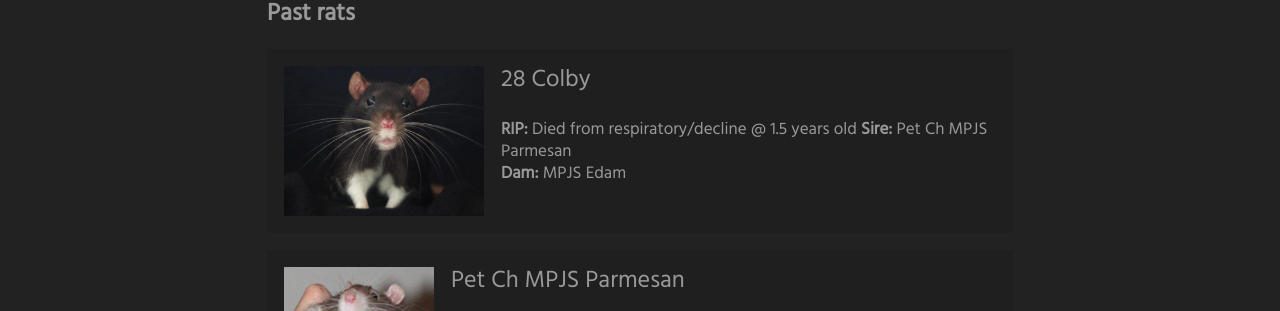
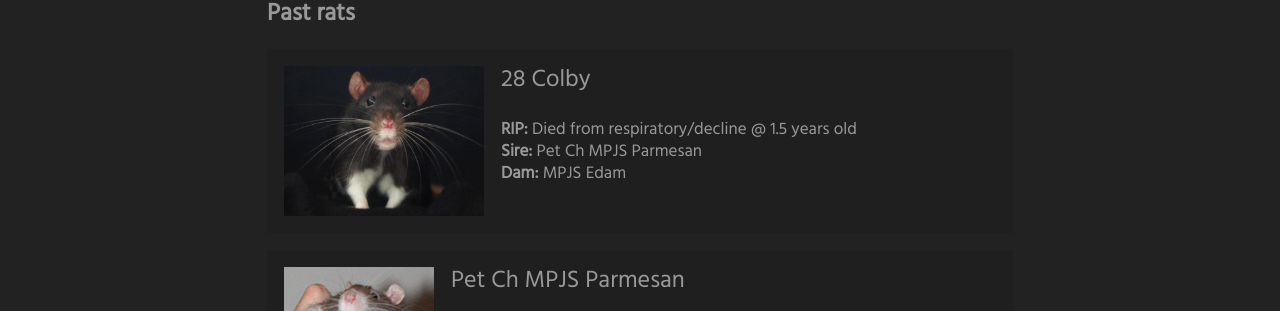
Before and after one commit to 28keish/28rats, a Jekyll site: the page built from rats.md, in a window 1280 px wide. Shown: the part 876-1187 px from the top of the page. Built offline with Jekyll 4.4.1, drawn with Linux system fonts in a browser that asks for light colours.

Commit message:
Updated Rats

```diff
--- a/rats.md
+++ b/rats.md
@@ -102,7 +102,7 @@ layout: default
 <strong>DOB:</strong> {{ rat.DOB }}
 {% endif %}
 
-<strong>RIP:</strong> {{ rat.RIP }}
+<strong>RIP:</strong> {{ rat.RIP }}<br />
 
 {% if rat.Sire %}
 <strong>Sire:</strong> {{ rat.Sire }}<br />
```
